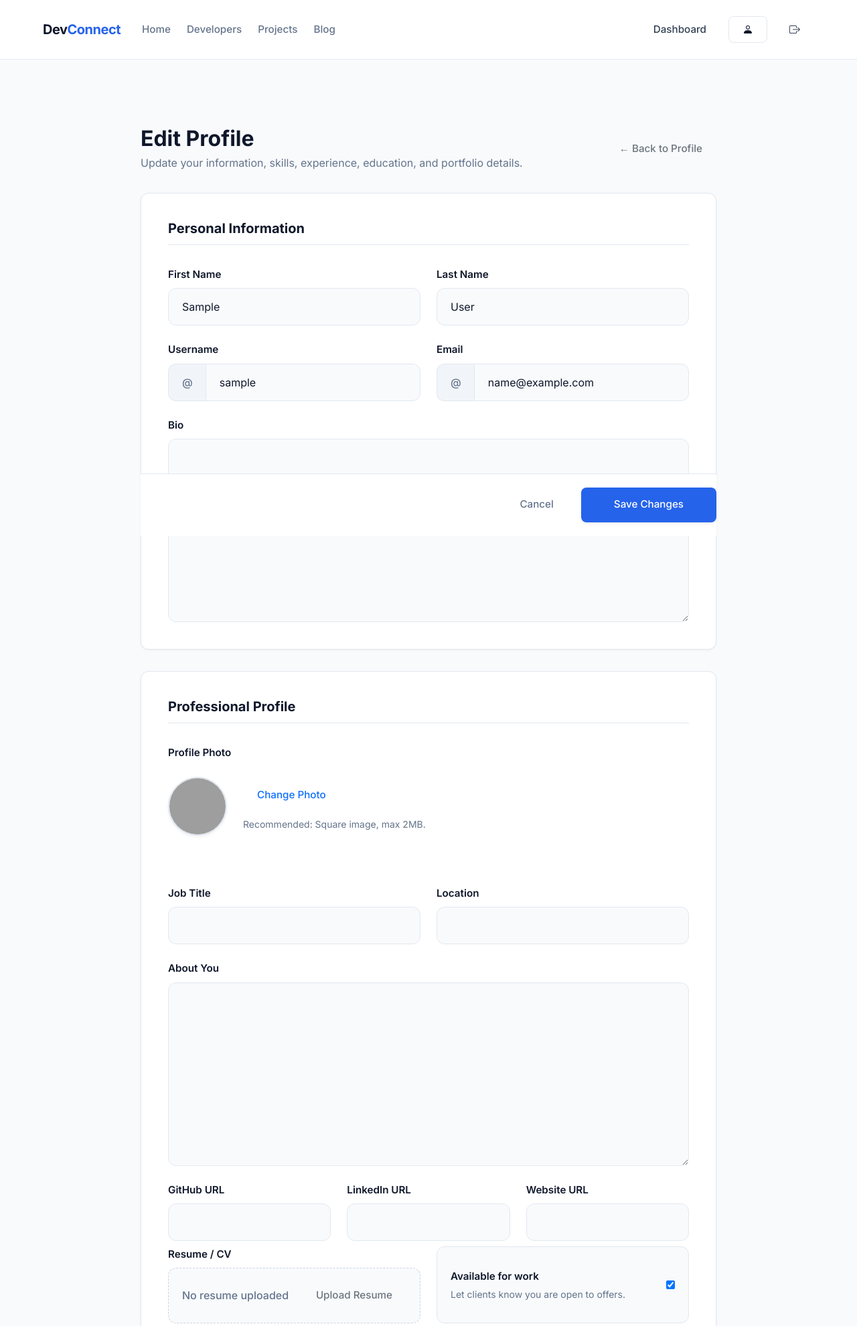
After one commit to AmirMustafa10/django-portfolio, a Django app: page /create-profile/ in a window 1280 px wide. The commit adds this page. Shown: the top 1980 px of the page at 67% size. Run offline with Django 5.2, Linux system fonts and the light colour scheme; the visitor is signed in with stand-in values (Sample User, id 1); data that the repository does not hold is empty; grey boxes are pictures that could not be loaded.

Commit message:
feat(accounts): add profile creation view and template

```diff
--- /dev/null
+++ b/accounts/templates/accounts/create_profile.html
@@ -0,0 +1,279 @@
+{% extends 'base.html' %}
+{% load static %}
+
+{% block title %}Edit Profile | DevConnect{% endblock %}
+
+{% block css %}
+<link rel="stylesheet"  href="{% static 'accounts/css/edit_profile.css' %}">
+{% endblock css %}
+
+{% block content %}
+<main class="container py-4 py-md-5">
+    <br><br>
+    <div class="form-container">
+        <!-- 1. PAGE HEADER -->
+        <div class="d-flex flex-column flex-sm-row justify-content-between align-items-sm-center mb-4 pb-2">
+            <div>
+                <h1 class="fw-bold text-main m-0 fs-2">Edit Profile</h1>
+                <p class="text-muted-custom mt-1 mb-0">Update your information, skills, experience, education, and portfolio details.</p>
+            </div>
+            <div class="mt-3 mt-sm-0">
+                <a href="{% url 'accounts:developer_detail' request.user.username %}" class="btn btn-outline-secondary rounded-3 text-nowrap">
+                    &larr; Back to Profile
+                </a>
+            </div>
+        </div>
+
+        <!-- FORM START (Standard Django POST with multipart) -->
+        <form id="profile-edit-form" method="POST" enctype="multipart/form-data">
+            {% csrf_token %}
+
+            <!-- Non-field errors -->
+            {% if user_form.non_field_errors or profile_form.non_field_errors %}
+                <div class="alert alert-danger rounded-3 mb-4">
+                    {{ user_form.non_field_errors }}
+                    {{ profile_form.non_field_errors }}
+                </div>
+            {% endif %}
+
+            <!-- 2. PERSONAL INFORMATION -->
+            <div class="section-card">
+                <h2 class="section-title">Personal Information</h2>
+                <div class="row g-4">
+                    <div class="col-12 col-md-6 form-group">
+                        <label for="{{ user_form.first_name.id_for_label }}" class="form-label">First Name</label>
+                        {{ user_form.first_name }}
+                        {% if user_form.first_name.errors %}<span class="invalid-feedback">{{ user_form.first_name.errors.0 }}</span>{% endif %}
+                    </div>
+                    <br>
+                    <div class="col-12 col-md-6 form-group">
+                        <label for="{{ user_form.last_name.id_for_label }}" class="form-label">Last Name</label>
+                        {{ user_form.last_name }}
+                        {% if user_form.last_name.errors %}<span class="invalid-feedback">{{ user_form.last_name.errors.0 }}</span>{% endif %}
+                    </div>
+                    <br>
+
+                    <div class="col-12 col-md-6 form-group">
+                        <label for="{{ user_form.username.id_for_label }}" class="form-label">Username</label>
+                        <div class="input-group">
+                            <span class="input-group-text">@</span>
+                            {{ user_form.username }}
+                        </div>
+                        {% if user_form.username.errors %}<span class="invalid-feedback">{{ user_form.username.errors.0 }}</span>{% endif %}
+                    </div>
+                    <br>
+
+                    <div class="col-12 col-md-6 form-group">
+                        <label for="{{ user_form.email.id_for_label }}" class="form-label">Email</label>
+                        <div class="input-group">
+                            <span class="input-group-text">@</span>
+                            {{ user_form.email }}
+                        </div>
+                        {% if user_form.email.errors %}<span class="invalid-feedback">{{ user_form.email.errors.0 }}</span>{% endif %}
+                    </div>
+                    <br>
+                    <!-- Bio -->
+                    <div class="col-12 form-group">
+                        <label for="{{ profile_form.bio.id_for_label }}" class="form-label">Bio</label>
+                        {{ profile_form.bio }}
+                        {% if profile_form.bio.errors %}<span class="invalid-feedback">{{ profile_form.bio.errors.0 }}</span>{% endif %}
+                    </div>
+                </div>
+            </div>
+
+            <!-- 3. PROFILE INFORMATION & BIO -->
+            <div class="section-card">
+                <h2 class="section-title">Professional Profile</h2>
+
+                <!-- Avatar Custom UI -->
+                <div class="form-group mb-5">
+                    <label class="form-label mb-3">Profile Photo</label>
+                    <div class="avatar-wrapper">
+                        {% if profile_form.instance.avatar %}
+                            <img src="{{ profile_form.instance.avatar.url }}" id="avatarPreview" alt="Current Avatar" class="avatar-preview">
+                        {% else %}
+                            <img src="{% static 'images/placeholder-avatar.jpg' %}" id="avatarPreview" alt="Placeholder Avatar" class="avatar-preview">
+                        {% endif %}
+                        <div>
+                            <input class="form-control d-none" id="{{ profile_form.avatar.id_for_label }}" type="file" name="{{ profile_form.avatar.html_name }}" accept="image/*" hidden>
+                            <button type="button" class="btn btn-outline-primary rounded-3 mb-2" onclick="document.getElementById('{{ profile_form.avatar.id_for_label }}').click()">Change Photo</button>
+
+                            <!-- Django clear checkbox if exists -->
+                            {% if profile_form.avatar.field.required == False and profile_form.instance.avatar %}
+                                <div class="form-check d-inline-block ms-2 mb-2">
+                                    <input type="checkbox" name="{{ profile_form.avatar.html_name }}-clear" id="{{ profile_form.avatar.html_name }}-clear_id" class="form-check-input">
+                                    <label class="form-check-label small text-muted-custom" for="{{ profile_form.avatar.html_name }}-clear_id">Remove</label>
+                                </div>
+                            {% endif %}
+                            <div class="text-muted-custom small mt-1">Recommended: Square image, max 2MB.</div>
+                            {% if profile_form.avatar.errors %}<span class="invalid-feedback">{{ profile_form.avatar.errors.0 }}</span>{% endif %}
+                        </div>
+                    </div>
+                </div>
+                <br>
+
+                <div class="row g-4">
+                    <div class="col-12 col-md-6 form-group">
+                        <label for="{{ profile_form.jop_title.id_for_label }}" class="form-label">Job Title</label>
+                        {{ profile_form.jop_title }}
+                        {% if profile_form.jop_title.errors %}<span class="invalid-feedback">{{ profile_form.jop_title.errors.0 }}</span>{% endif %}
+                    </div>
+                    <br>
+                    <div class="col-12 col-md-6 form-group">
+                        <label for="{{ profile_form.location.id_for_label }}" class="form-label">Location</label>
+                        {{ profile_form.location }}
+                        {% if profile_form.location.errors %}<span class="invalid-feedback">{{ profile_form.location.errors.0 }}</span>{% endif %}
+                    </div>
+                    <br>
+
+                    <!-- About -->
+                    <div class="col-12 form-group">
+                        <label for="{{ profile_form.about.id_for_label }}" class="form-label">About You</label>
+                        {{ profile_form.about }}
+                        {% if profile_form.about.errors %}<span class="invalid-feedback">{{ profile_form.about.errors.0 }}</span>{% endif %}
+                    </div>
+                    <br>
+
+                    <!-- URLs (autocomplete off to prevent bad autofill) -->
+                    <div class="col-12 col-md-4 form-group">
+                        <label for="{{ profile_form.github_url.id_for_label }}" class="form-label">GitHub URL</label>
+                        {{ profile_form.github_url }}
+                        {% if profile_form.github_url.errors %}<span class="invalid-feedback">{{ profile_form.github_url.errors.0 }}</span>{% endif %}
+                    </div>
+                    <br>
+                    <div class="col-12 col-md-4 form-group">
+                        <label for="{{ profile_form.linkedin_url.id_for_label }}" class="form-label">LinkedIn URL</label>
+                        {{ profile_form.linkedin_url }}
+                        {% if profile_form.linkedin_url.errors %}<span class="invalid-feedback">{{ profile_form.linkedin_url.errors.0 }}</span>{% endif %}
+                    </div>
+                    <br>
+                    <div class="col-12 col-md-4 form-group">
+                        <label for="{{ profile_form.website_url.id_for_label }}" class="form-label">Website URL</label>
+                        {{ profile_form.website_url }}
+                        {% if profile_form.website_url.errors %}<span class="invalid-feedback">{{ profile_form.website_url.errors.0 }}</span>{% endif %}
+                    </div>
+                    <br>
+
+                    <!-- Resume Custom UI -->
+                    <div class="col-12 col-md-6 form-group mt-2">
+                        <label class="form-label">Resume / CV</label>
+                        <div class="custom-file-upload">
+                            <div class="file-status">
+                                <span
+                                    class="text-main fw-medium text-truncate"
+                                    id="resumeNameDisplay"
+                                >
+                                    {% if profile_form.instance.resume %}
+                                        <a
+                                            href="{{ profile_form.instance.resume.url }}"
+                                            target="_blank"
+                                            class="current-file"
+                                            id="currentResumeLink"
+                                        >
+                                            {{ profile_form.instance.resume.name|cut:"resumes/" }}
+                                        </a>
+                                    {% else %}
+                                        <span class="text-muted-custom" id="noResumeText">
+                                            No resume uploaded
+                                        </span>
+                                    {% endif %}
+                                </span>
+
+                                <input
+                                    type="file"
+                                    id="{{ profile_form.resume.id_for_label }}"
+                                    name="{{ profile_form.resume.html_name }}"
+                                    accept=".pdf,.doc,.docx"
+                                    hidden
+                                >
+
+                                <button
+                                    type="button"
+                                    class="btn btn-sm btn-outline-secondary rounded-3 text-nowrap"
+                                    onclick="document.getElementById('{{ profile_form.resume.id_for_label }}').click()"
+                                >
+                                    {% if profile_form.instance.resume %}
+                                        Replace Resume
+                                    {% else %}
+                                        Upload Resume
+                                    {% endif %}
+                                </button>
+                            </div>
+                        </div>
+                        {% if profile_form.resume.errors %}<span class="invalid-feedback">{{ profile_form.resume.errors.0 }}</span>{% endif %}
+                    </div>
+                    <br>
+
+                    <!-- Available for Work Toggle -->
+                    <div class="col-12 col-md-6 form-group mt-2">
+                        <div class="switch-wrapper">
+                            <div>
+                                <label for="{{ profile_form.available_for_work.id_for_label }}" class="form-label mb-1 cursor-pointer">Available for work</label>
+                                <div class="small text-muted-custom">Let clients know you are open to offers.</div>
+                            </div>
+                            <div class="form-check form-switch m-0 p-0 d-flex align-items-center">
+                                {{ profile_form.available_for_work }}
+                            </div>
+                        </div>
+                        {% if profile_form.available_for_work.errors %}<span class="invalid-feedback">{{ profile_form.available_for_work.errors.0 }}</span>{% endif %}
+                    </div>
+                </div>
+            </div>
+
+            <!-- 4. SKILLS MANAGEMENT -->
+            <div class="section-card">
+                <h2 class="section-title">Skills & Technologies</h2>
+
+                <div class="skills-container" id="skills-container">
+                    {% for skill in skills %}
+                        <div class="skill-tag" id="skill-row-{{ form.prefix }}" {% if form.DELETE.value %}style="display:none;"{% endif %}>
+
+                            <label>
+                                <input
+                                    type="checkbox"
+                                    name="skills"
+                                    value="{{ skill.id }}"
+                                    {% if skill in selected_skills %}checked{% endif %}
+                                >
+                                {{ skill.name }}
+                            </label>
+                            {% if form.name.errors %}<span class="invalid-feedback ms-2 my-0">{{ form.name.errors.0 }}</span>{% endif %}
+                        </div>
+                    {% endfor %}
+                </div>
+                <br>
+
+                <div class="add-skill-wrapper">
+                    <input
+                        type="text"
+                        id="new-skill-input"
+                        placeholder="Enter a new skill..."
+                        class="form-control"
+                    >
+                    <br><br>
+
+                    <button
+                        type="button"
+                        id="add-skill-btn"
+                        class="btn btn-outline-primary"
+                    >
+                        + Add Skill
+                    </button>
+                </div>
+            </div>
+            <!-- 7. FORM ACTIONS (Sticky Bottom) -->
+            <div class="sticky-action-bar">
+                <div class="form-container d-flex justify-content-end gap-3 px-3 px-md-0">
+                    <a href="{% url 'home' %}" class="btn btn-ghost text-muted-custom rounded-3 px-4 py-2" style="height: 52px; display: inline-flex; align-items: center;">Cancel</a>
+                    <button type="submit" id="save-changes-btn" class="btn btn-primary rounded-3 px-5 shadow-sm fw-medium" style="height: 52px;">Save Changes</button>
+                </div>
+            </div>
+        </form>
+        <br>
+    </div>
+</main>
+{% endblock content %}
+
+{% block js %}
+<script src="{% static 'accounts/js/edit_profile.js' %}"></script>
+{% endblock js %}
--- a/accounts/urls.py
+++ b/accounts/urls.py
@@ -6,6 +6,7 @@ from .views import (
     developers_view,
     developer_detail_view,
     edit_profile_view,
+    create_profile_view,
 )
 
 app_name = "accounts"
@@ -17,5 +18,6 @@ urlpatterns = [
     path("logout/", logout_view, name="logout"),
     path("developers/", developers_view, name="developers"),
     path("developer/<str:username>/", developer_detail_view, name="developer_detail"),
+    path("create-profile/", create_profile_view, name="create_profile"),
     path("edit_profile/", edit_profile_view, name="edit_profile"),
 ]
--- a/accounts/views.py
+++ b/accounts/views.py
@@ -3,6 +3,7 @@ from django.contrib.auth.decorators import login_required
 from django.contrib.auth import login, logout
 from .forms import LoginForm, RegisterForm, UserForm, ProfileForm
 from accounts.models import Profile
+from django.contrib import messages
 from django.db.models import Q, Prefetch
 from portfolio.models import ProjectImage, Project, Skill
 
@@ -129,6 +130,75 @@ def developer_detail_view(request, username):
 
 
 @login_required
+def create_profile_view(request):
+    user = request.user
+
+    skills = Skill.objects.all()
+
+    if hasattr(user, "profile"):
+        return redirect(
+            "accounts:developer_detail",
+            username=user.username,
+        )
+
+    if request.method == "POST":
+        form = ProfileForm(request.POST, request.FILES)
+        user_form = UserForm(request.POST, instance=user)
+
+        if form.is_valid() and user_form.is_valid():
+            profile = form.save(commit=False)
+            profile.user = user
+            profile.save()
+            user_form.save()
+
+            selected_skill_values = request.POST.getlist("skills")
+            new_skill_names = request.POST.getlist("new_skills")
+
+            selected_skill_ids = []
+
+            for value in selected_skill_values:
+
+                if not value.startswith("new-"):
+                    selected_skill_ids.append(value)
+
+            for skill_name in new_skill_names:
+                skill_name = skill_name.strip().title()
+
+                if not skill_name:
+                    continue
+
+                skill, created = Skill.objects.get_or_create(name=skill_name)
+
+                selected_skill_ids.append(skill.id)  # type: ignore
+
+            profile.skills.set(selected_skill_ids)
+
+            messages.success(
+                request,
+                "Profile created successfully.",
+            )
+
+            return redirect(
+                "accounts:developer_detail",
+                username=user.username,
+            )
+
+    else:
+        form = ProfileForm()
+        user_form = UserForm(instance=user)
+
+    return render(
+        request,
+        "accounts/create_profile.html",
+        {
+            "profile_form": form,
+            "user_form": user_form,
+            "skills": skills,
+        },
+    )
+
+
+@login_required
 def edit_profile_view(request):
 
     user = request.user
--- a/config/settings.py
+++ b/config/settings.py
@@ -131,3 +131,5 @@ STATIC_ROOT = BASE_DIR / "staticfiles"
 
 MEDIA_URL = "/media/"
 MEDIA_ROOT = BASE_DIR / "media"
+
+LOGIN_URL = "accounts:login"
--- a/templates/base.html
+++ b/templates/base.html
@@ -36,7 +36,7 @@
                 <div class="nav-actions">
                     {% if user.is_authenticated %}
                         <a href="" class="btn btn-ghost">Dashboard</a>
-                        <a href="{% url 'accounts:developer_detail' request.user.username %}" class="btn btn-outline"><i class="bi bi-person">
+                        <a href="{% url 'accounts:create_profile'%}" class="btn btn-outline"><i class="bi bi-person">
                             <svg xmlns="http://www.w3.org/2000/svg"
                                 width="16"
                                 height="16"
```
Also changed, not shown: accounts/templates/accounts/edit_profile.html (+10 -0 lines).
